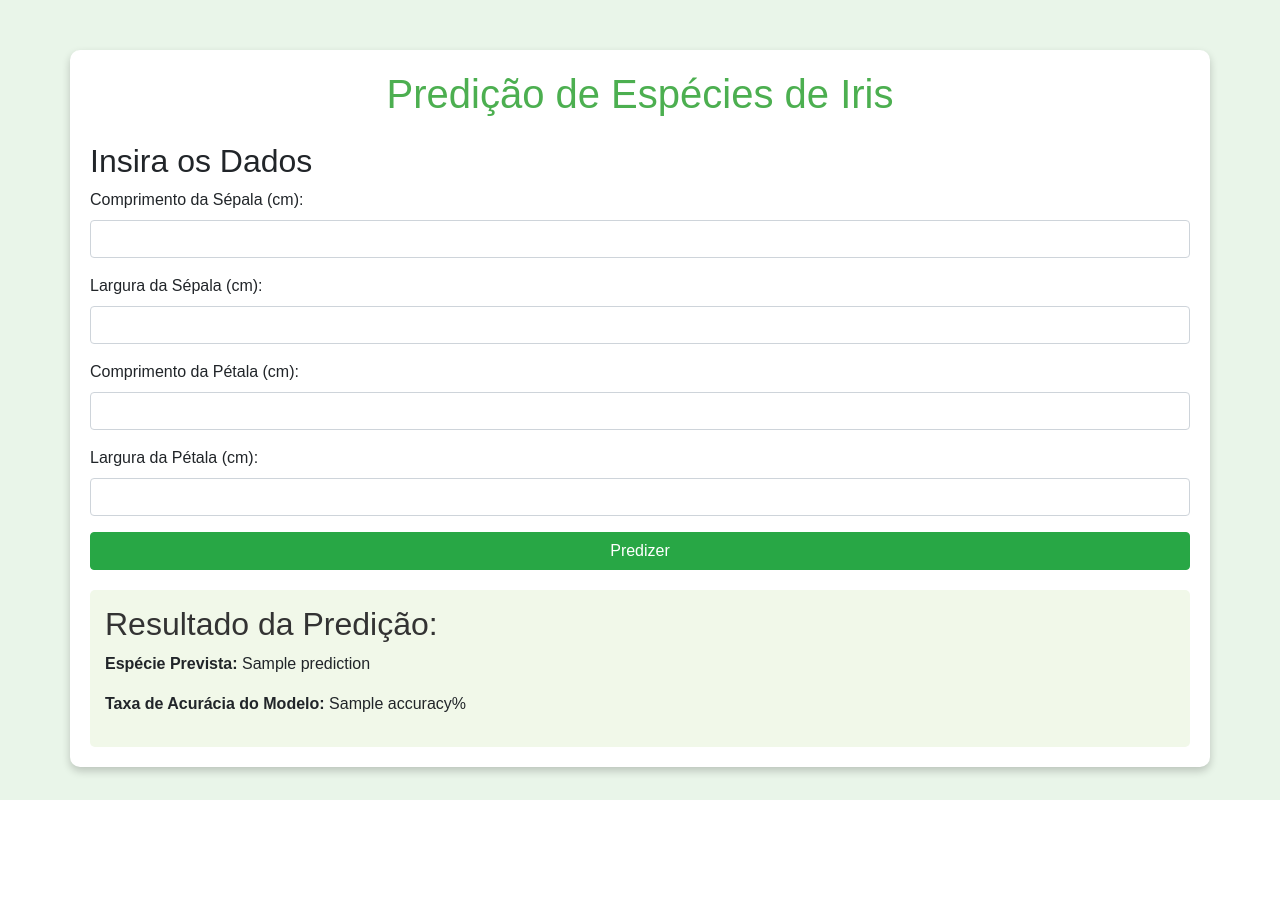
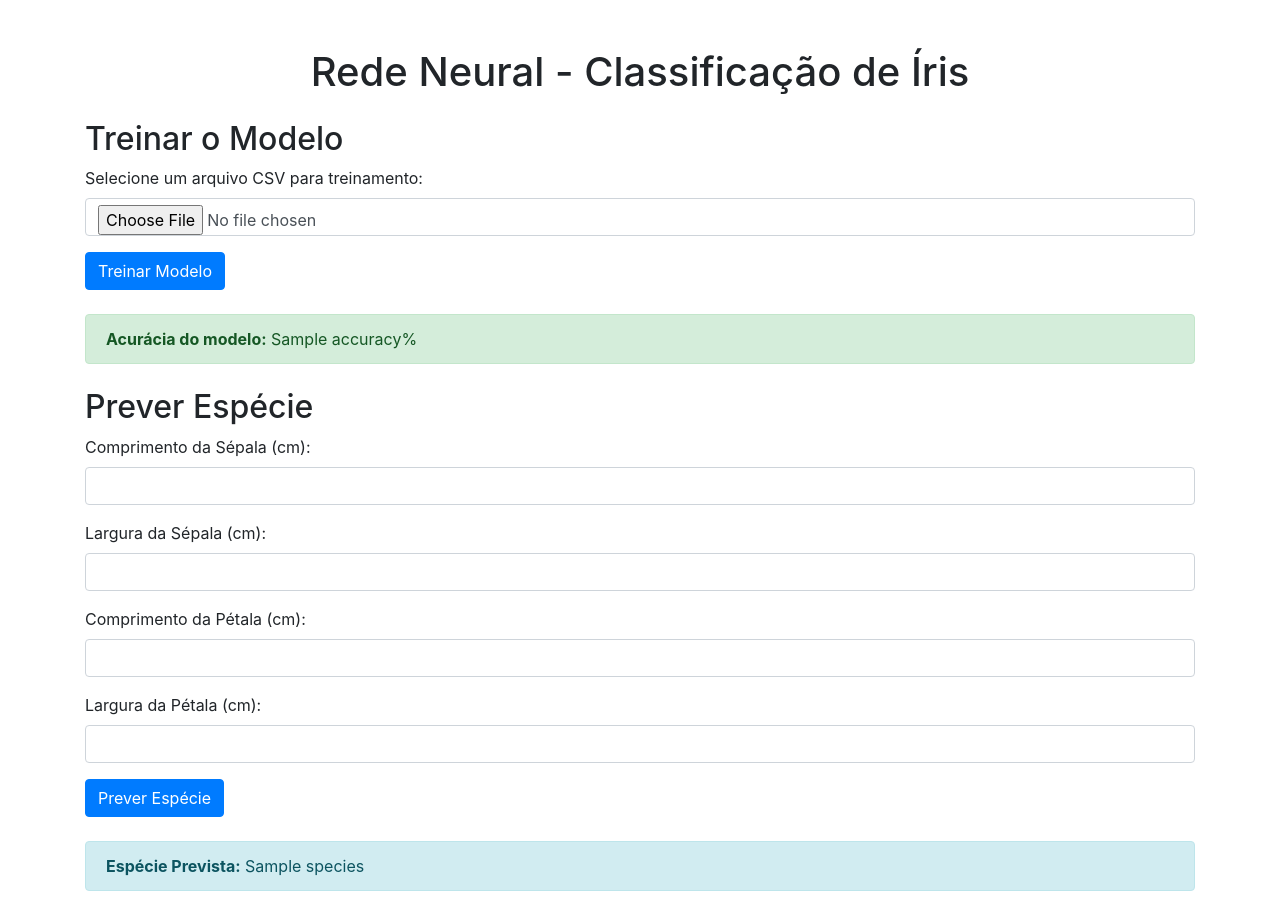
Before and after one commit to N1ck120/NeuralClassification, a Flask app: template templates/index.html in a window 1280 px wide. Before the commit the page ends 800 px from the top, so only its background shows below. Run offline with Flask 3, Linux system fonts and the light colour scheme; the template is opened without the code that fills it: most values are stand-ins (such as "Sample title", 1, 10 or a date in 2020); some libraries are stand-ins or nearby versions.

Commit message:
Atualizações e correção de modelo

```diff
--- a/app.py
+++ b/app.py
@@ -1,31 +1,38 @@
-from flask import Flask, render_template, request  # Importa as bibliotecas necessárias do Flask
-import numpy as np  # Importa NumPy para manipulação de arrays
-import tensorflow as tf  # Importa TensorFlow para trabalhar com o modelo
-from model import load_model, predict  # Importa funções para carregar o modelo e fazer previsões
+# app.py
 
-app = Flask(__name__)  # Cria uma instância do aplicativo Flask
+from flask import Flask, render_template, request, redirect, url_for
+from treinamento import preparar_dados, treinar_modelo, prever_especie
+import os
 
-# Carrega o modelo ao iniciar o aplicativo
-model = load_model('modelo_treinamento_iris.h5')
+app = Flask(__name__)
 
-@app.route('/')  # Define a rota para a página inicial
+# Configuração do diretório de upload
+UPLOAD_FOLDER = 'uploads'
+if not os.path.exists(UPLOAD_FOLDER):
+    os.makedirs(UPLOAD_FOLDER)
+
+@app.route('/', methods=['GET', 'POST'])
 def index():
-    return render_template('index.html')  # Renderiza o template HTML da página inicial
-
-@app.route('/predict', methods=['POST'])  # Define a rota para a predição, aceita apenas métodos POST
-def predict_view():
-    # Obtém os dados de entrada do formulário enviado pelo usuário
-    sepal_length = float(request.form['sepal_length'])  # Comprimento da sépala
-    sepal_width = float(request.form['sepal_width'])    # Largura da sépala
-    petal_length = float(request.form['petal_length'])  # Comprimento da pétala
-    petal_width = float(request.form['petal_width'])    # Largura da pétala
-
-    # Faz a predição usando os dados de entrada
-    input_data = np.array([[sepal_length, sepal_width, petal_length, petal_width]])  # Cria um array NumPy com os dados de entrada
-    prediction, accuracy = predict(model, input_data)  # Chama a função predict para obter a previsão e a acurácia
-
-    # Renderiza a página inicial novamente, passando os resultados da predição
-    return render_template('index.html', prediction=prediction, accuracy=accuracy)
+    if request.method == 'POST':
+        if 'file' in request.files:
+            # Parte de treinamento
+            file = request.files['file']
+            if file.filename != '':
+                file_path = os.path.join(UPLOAD_FOLDER, file.filename)
+                file.save(file_path)
+                X, y = preparar_dados(file_path)
+                accuracy = treinar_modelo(X, y)
+                return render_template('index.html', accuracy=accuracy)
+        else:
+            # Parte de predição
+            sepal_length = float(request.form['sepal_length'])
+            sepal_width = float(request.form['sepal_width'])
+            petal_length = float(request.form['petal_length'])
+            petal_width = float(request.form['petal_width'])
+            input_data = [sepal_length, sepal_width, petal_length, petal_width]
+            species = prever_especie(input_data)
+            return render_template('index.html', species=species)
+    return render_template('index.html')
 
 if __name__ == '__main__':
-    app.run(debug=True)  # Executa o aplicativo Flask em modo de depuração
+    app.run(debug=True)
--- a/templates/index.html
+++ b/templates/index.html
@@ -1,83 +1,67 @@
 <!DOCTYPE html>
-<html lang="pt-BR">
+<html lang="en">
 <head>
     <meta charset="UTF-8">
-    <meta name="viewport" content="width=device-width, initial-scale=1.0">
-    <title>Predição de Espécies de Iris</title>
-    <link href="https://stackpath.bootstrapcdn.com/bootstrap/4.5.2/css/bootstrap.min.css" rel="stylesheet">
-    <style>
-        body {
-            background-color: #e9f5e9; /* Verde claro */
-            font-family: 'Arial', sans-serif;
-        }
-        .container {
-            margin-top: 50px;
-            background-color: #ffffff;
-            border-radius: 10px;
-            padding: 20px;
-            box-shadow: 0 4px 8px rgba(0, 0, 0, 0.2);
-        }
-        h1 {
-            color: #4CAF50; /* Verde */
-        }
-        button {
-            background-color: #4CAF50; /* Verde */
-            color: white;
-        }
-        button:hover {
-            background-color: #45a049; /* Verde escuro */
-        }
-        .result {
-            margin-top: 20px;
-            padding: 15px;
-            background-color: #f1f8e9; /* Verde muito claro */
-            border-radius: 5px;
-        }
-        .result h2 {
-            color: #333;
-        }
-    </style>
+    <title>Treinamento e Predição - Íris</title>
+    <link rel="stylesheet" href="https://stackpath.bootstrapcdn.com/bootstrap/4.5.2/css/bootstrap.min.css">
 </head>
 <body>
-    <div class="container">
-        <h1 class="text-center">Predição de Espécies de Iris</h1>
+    <div class="container mt-5">
+        <h1 class="text-center">Rede Neural - Classificação de Íris</h1>
 
-        <h2 class="mt-4">Insira os Dados</h2>
-        <form action="/predict" method="post">
-            <div class="form-group">
-                <label for="sepal_length">Comprimento da Sépala (cm):</label>
-                <input type="number" step="0.01" class="form-control" name="sepal_length" required>
+        <!-- Formulário de Treinamento -->
+        <div class="mt-4">
+            <h2>Treinar o Modelo</h2>
+            <form action="/" method="post" enctype="multipart/form-data">
+                <div class="form-group">
+                    <label for="file">Selecione um arquivo CSV para treinamento:</label>
+                    <input type="file" name="file" id="file" class="form-control" accept=".csv" required>
+                </div>
+                <button type="submit" class="btn btn-primary">Treinar Modelo</button>
+            </form>
+        </div>
+
+        <!-- Exibir o resultado do treinamento -->
+        {% if accuracy is not none %}
+            <div class="alert alert-success mt-4">
+                <strong>Acurácia do modelo:</strong> {{ accuracy }}%
             </div>
+        {% endif %}
 
-            <div class="form-group">
-                <label for="sepal_width">Largura da Sépala (cm):</label>
-                <input type="number" step="0.01" class="form-control" name="sepal_width" required>
-            </div>
+        <!-- Formulário de Previsão -->
+        <div class="mt-4">
+            <h2>Prever Espécie</h2>
+            <form action="/" method="post">
+                <div class="form-group">
+                    <label for="sepal_length">Comprimento da Sépala (cm):</label>
+                    <input type="number" step="0.01" name="sepal_length" class="form-control" required>
+                </div>
+                <div class="form-group">
+                    <label for="sepal_width">Largura da Sépala (cm):</label>
+                    <input type="number" step="0.01" name="sepal_width" class="form-control" required>
+                </div>
+                <div class="form-group">
+                    <label for="petal_length">Comprimento da Pétala (cm):</label>
+                    <input type="number" step="0.01" name="petal_length" class="form-control" required>
+                </div>
+                <div class="form-group">
+                    <label for="petal_width">Largura da Pétala (cm):</label>
+                    <input type="number" step="0.01" name="petal_width" class="form-control" required>
+                </div>
+                <button type="submit" class="btn btn-primary">Prever Espécie</button>
+            </form>
+        </div>
 
-            <div class="form-group">
-                <label for="petal_length">Comprimento da Pétala (cm):</label>
-                <input type="number" step="0.01" class="form-control" name="petal_length" required>
-            </div>
-
-            <div class="form-group">
-                <label for="petal_width">Largura da Pétala (cm):</label>
-                <input type="number" step="0.01" class="form-control" name="petal_width" required>
-            </div>
-
-            <button type="submit" class="btn btn-success btn-block">Predizer</button>
-        </form>
-
-        {% if prediction %}
-            <div class="result">
-                <h2>Resultado da Predição:</h2>
-                <p><strong>Espécie Prevista:</strong> {{ prediction }}</p>
-                <p><strong>Taxa de Acurácia do Modelo:</strong> {{ accuracy }}%</p>
+        <!-- Exibir o resultado da predição -->
+        {% if species is not none %}
+            <div class="alert alert-info mt-4">
+                <strong>Espécie Prevista:</strong> {{ species }}
             </div>
         {% endif %}
     </div>
 
     <script src="https://code.jquery.com/jquery-3.5.1.slim.min.js"></script>
-    <script src="https://cdn.jsdelivr.net/npm/@popperjs/core@2.9.3/dist/umd/popper.min.js"></script>
+    <script src="https://cdn.jsdelivr.net/npm/@popperjs/core@2.0.11/dist/umd/popper.min.js"></script>
     <script src="https://stackpath.bootstrapcdn.com/bootstrap/4.5.2/js/bootstrap.min.js"></script>
 </body>
 </html>
```
Also changed, not shown: model.py (deleted, +0 -22 lines), treinamento.py (+114 -96 lines), 3 other files.
